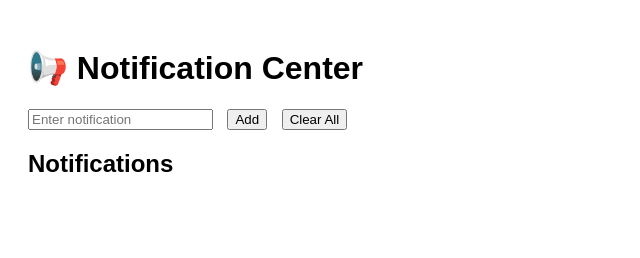
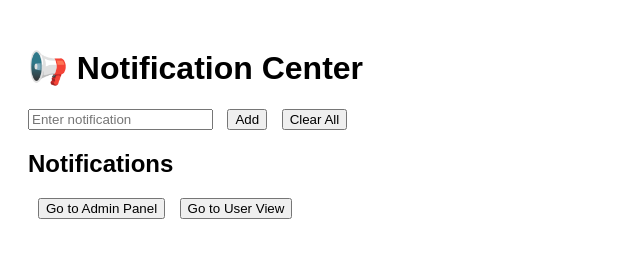
Before and after one commit to israelnjor/encryptograph-center, a website: page public/index.html in a window 1280 px wide. Shown: the whole page, without its empty margins (0-640 px from the left). Drawn offline with Linux system fonts and the light colour scheme; no server answers.

Commit message:
Initial project commit

```diff
--- a/public/index.html
+++ b/public/index.html
@@ -62,5 +62,7 @@
 
     fetchNotifications();
   </script>
+  <button onclick="location.href='admin.html'">Go to Admin Panel</button>
+  <button onclick="location.href='user.html'">Go to User View</button>
 </body>
 </html>
```
